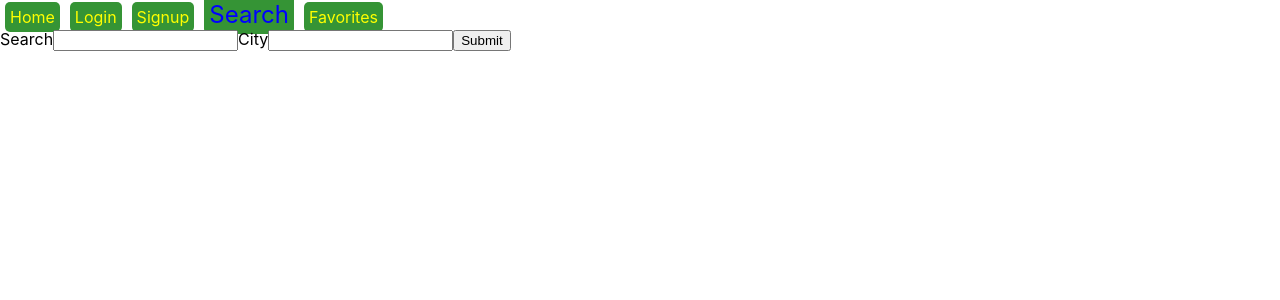
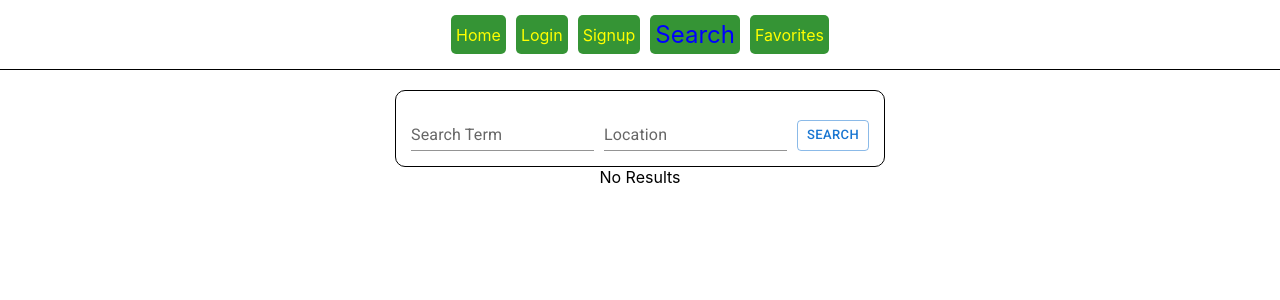
Before and after one commit to yosefkirkcohen/lab-14-favorites-fe, a React (Create React App) app: page /search in a window 1280 px wide. Shown: the top 300 px of the page. Built offline with nearby package versions, Linux system fonts and the light colour scheme.

Commit message:
add some mui and css

```diff
--- a/package.json
+++ b/package.json
@@ -3,6 +3,9 @@
   "version": "0.1.0",
   "private": true,
   "dependencies": {
+    "@emotion/react": "^11.4.1",
+    "@emotion/styled": "^11.3.0",
+    "@mui/material": "^5.0.4",
     "@testing-library/jest-dom": "^5.14.1",
     "@testing-library/react": "^11.2.7",
     "@testing-library/user-event": "^12.8.3",
--- a/public/index.html
+++ b/public/index.html
@@ -24,7 +24,11 @@
       work correctly both with client-side routing and a non-root public URL.
       Learn how to configure a non-root public URL by running `npm run build`.
     -->
-    <title>React App</title>
+    <link
+      rel="stylesheet"
+      href="https://fonts.googleapis.com/css?family=Roboto:300,400,500,700&display=swap"
+    />
+    <title>Favorite Businesses</title>
   </head>
   <body>
     <noscript>You need to enable JavaScript to run this app.</noscript>
--- a/src/App.css
+++ b/src/App.css
@@ -71,3 +71,45 @@
   font-size: 1.5rem;
   color: blue;
 }
+
+header {
+  padding: 10px;
+  display: flex;
+  flex-direction: row;
+  justify-content: center;
+  border-bottom: 1px solid black;
+  width: 100%;
+}
+
+header > a {
+  display: flex;
+  flex-direction: column;
+  justify-content: center;
+  align-items: center;
+}
+
+.search-page-div, .app-div {
+  display: flex;
+  flex-direction: column;
+  justify-content: center;
+  align-items: center;
+  width: 100%;
+}
+
+.search-page-div {
+  padding-top: 20px;
+}
+
+.search-input-div {
+  border: 1px solid black;
+  border-radius: 10px;
+  padding: 10px;
+  display: flex;
+  flex-direction: row;
+  justify-content: center;
+  align-items: flex-end;
+}
+
+.search-page-div > .search-input-div > * {
+  margin: 5px;
+}
--- a/src/App.js
+++ b/src/App.js
@@ -21,9 +21,9 @@ export default class App extends Component {
     token: localStorage.getItem(TOKEN_KEY) || ''
   }
 
-    handleTokenChange = async(token) => {
+  handleTokenChange = async (token) => {
     localStorage.setItem(TOKEN_KEY, token)
-      this.setState({ token: token})
+    this.setState({ token: token })
   }
   logout = () => {
     localStorage.clear()
@@ -32,32 +32,32 @@ export default class App extends Component {
 
   render() {
     return (
-            <div>
+      <div className="app-div">
         <Router>
           <header>
             <NavLink
               exact activeClassName='active-link'
-                      className = 'navlink'
+              className='navlink'
               to='/'>Home
             </NavLink>
             <NavLink
               exact activeClassName='active-link'
-                      className = 'navlink'
+              className='navlink'
               to='/login'>Login
             </NavLink>
             <NavLink
               exact activeClassName='active-link'
-                      className = 'navlink'
+              className='navlink'
               to='/signup'>Signup
             </NavLink>
             <NavLink
               exact activeClassName='active-link'
-                      className = 'navlink'
+              className='navlink'
               to='/search'>Search
             </NavLink>
             <NavLink
               exact activeClassName='active-link'
-                      className = 'navlink'
+              className='navlink'
               to='/favorites'>Favorites
             </NavLink>
             {this.state.token && <button onClick={this.logout}>Logout</button>}
--- a/src/SearchPage.js
+++ b/src/SearchPage.js
@@ -1,3 +1,4 @@
+import { Button, TextField } from '@mui/material';
 import React, { Component } from 'react'
 import BusinessesDisplay from './components/BusinessesDisplay';
 import { searchBusinesses } from './fetch-utils';
@@ -7,7 +8,7 @@ export default class SearchPage extends Component {
         businesses: [],
         business: '',
         query: '',
-        locationString: ''
+        location: ''
     }
 
     handleSubmit = async e => {
@@ -17,23 +18,42 @@ export default class SearchPage extends Component {
         this.setState( { businesses } )
     }
 
+    handleQueryChange = e => {
+        this.setState({ query: e.target.value})
+    }
+
+    handleLocationChange = e => {
+        this.setState({ location: e.target.value });
+    }
+
     render() {
-        const { businesses } = this.state;
+        const {
+            businesses,
+            query,
+            location
+        } = this.state;
         return (
-            <div>
-                 <form onSubmit={this.handleSubmit}>
-                    <label>Search
-                    <input required onChange={e => this.setState({ query: e.target.value}) }
-                    /></label>
-                    <label>City
-                    <input required onChange={e => this.setState({ locationString: e.target.value}) }
-                    /></label>
-                    <button>Submit</button>
-                </form>
-            {console.log(businesses)}
-            {   !!businesses
-               ? <BusinessesDisplay businesses={businesses}/>
-               : <div>Results</div> }
+            <div className="search-page-div">
+                <div className="search-input-div">
+                    <TextField
+                        label="Search Term"
+                        value={query}
+                        onChange={this.handleQueryChange}
+                        variant="standard"
+                        size="small"
+                    />
+                    <TextField
+                        label="Location"
+                        value={location}
+                        onChange={this.handleLocationChange}
+                        variant="standard"
+                        size="small"
+                    />
+                    <Button variant="outlined" onClick={this.handleSubmit} size="small">Search</Button>
+                </div>
+                {   businesses.length > 0
+                ? <BusinessesDisplay businesses={businesses}/>
+                : <div>No Results</div> }
 
             </div>
         )
```
Also changed, not shown: 1 other file (tests, documents, lock files or other folders). Lines whose indentation alone changed are shown as unchanged.
